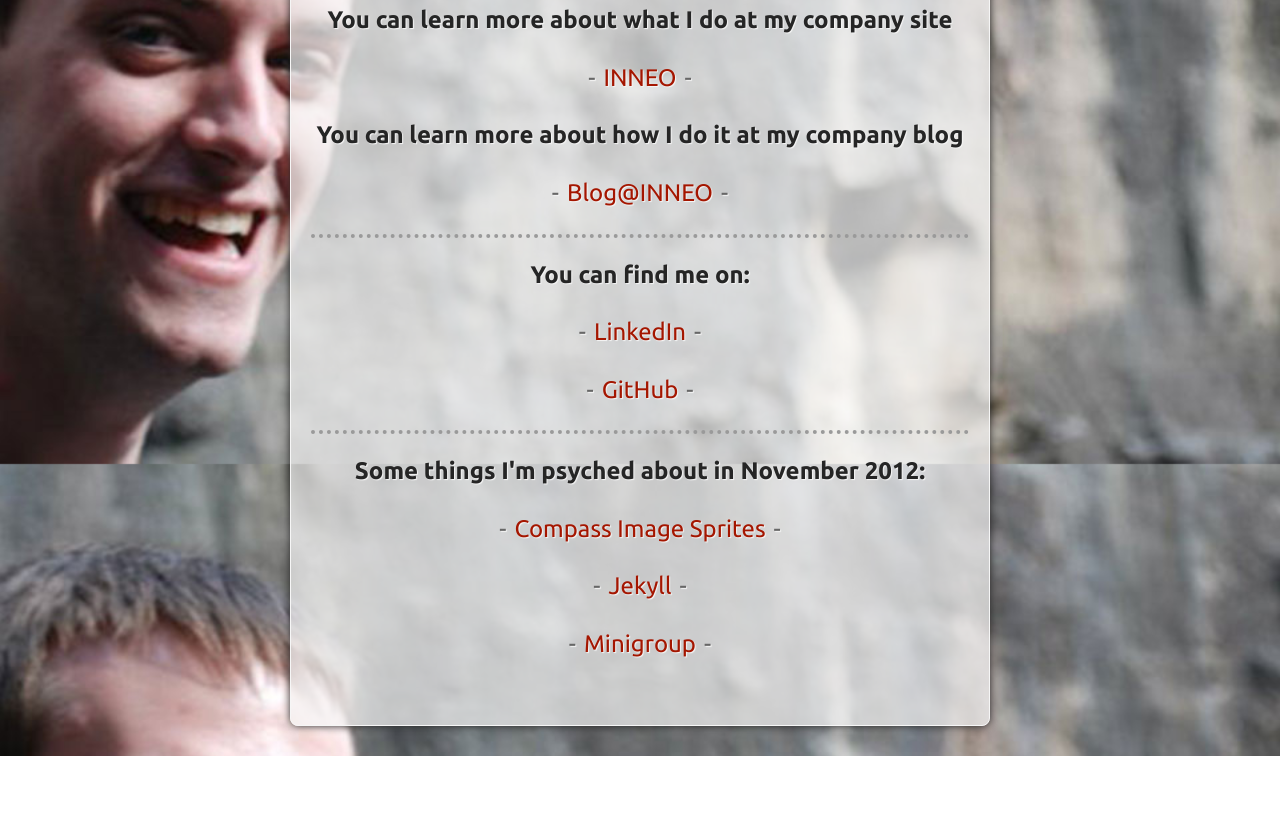
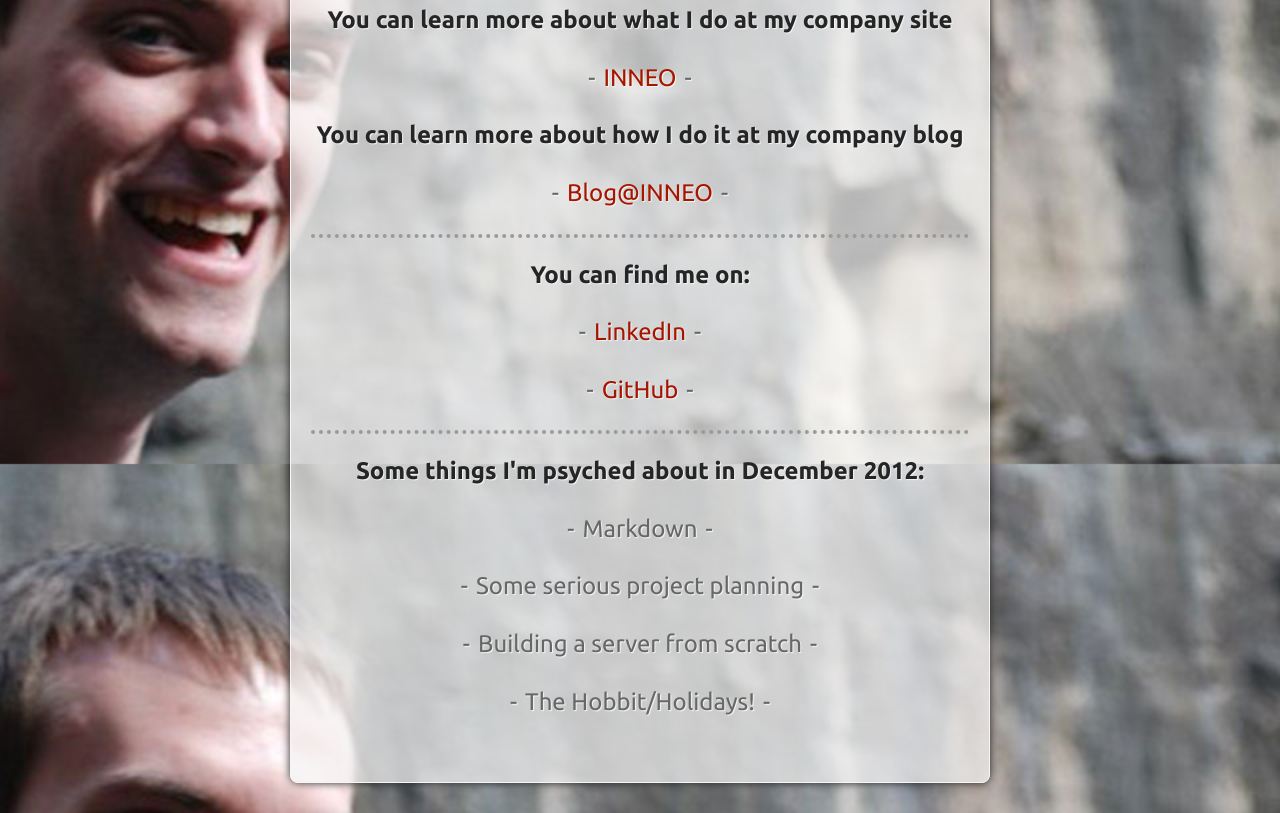
Before and after one commit to cdukes/cdukes.github.com, a plain HTML site: page index.html in a window 1280 px wide. Shown: the part 336-1149 px from the top of the page. Before the commit the page ends 1092 px from the top, so only its background shows below. Drawn offline with Linux system fonts and the light colour scheme.

Commit message:
december

```diff
--- a/index.html
+++ b/index.html
@@ -38,10 +38,11 @@
 			</section>
 
 			<section>
-				<h2>Some things I'm psyched about in November 2012:</h2>
-				<h3><a href="http://compass-style.org/help/tutorials/spriting/">Compass Image Sprites</a></h3>
-				<h3><a href="http://github.com/mojombo/jekyll">Jekyll</a></h3>
-				<h3><a href="http://minigroup.com/">Minigroup</a></h3>
+				<h2>Some things I'm psyched about in December 2012:</h2>
+				<h3>Markdown</h3>
+				<h3>Some serious project planning</h3>
+				<h3>Building a server from scratch</h3>
+				<h3>The Hobbit/Holidays!</h3>
 			</section>
 
     	</div>
```
